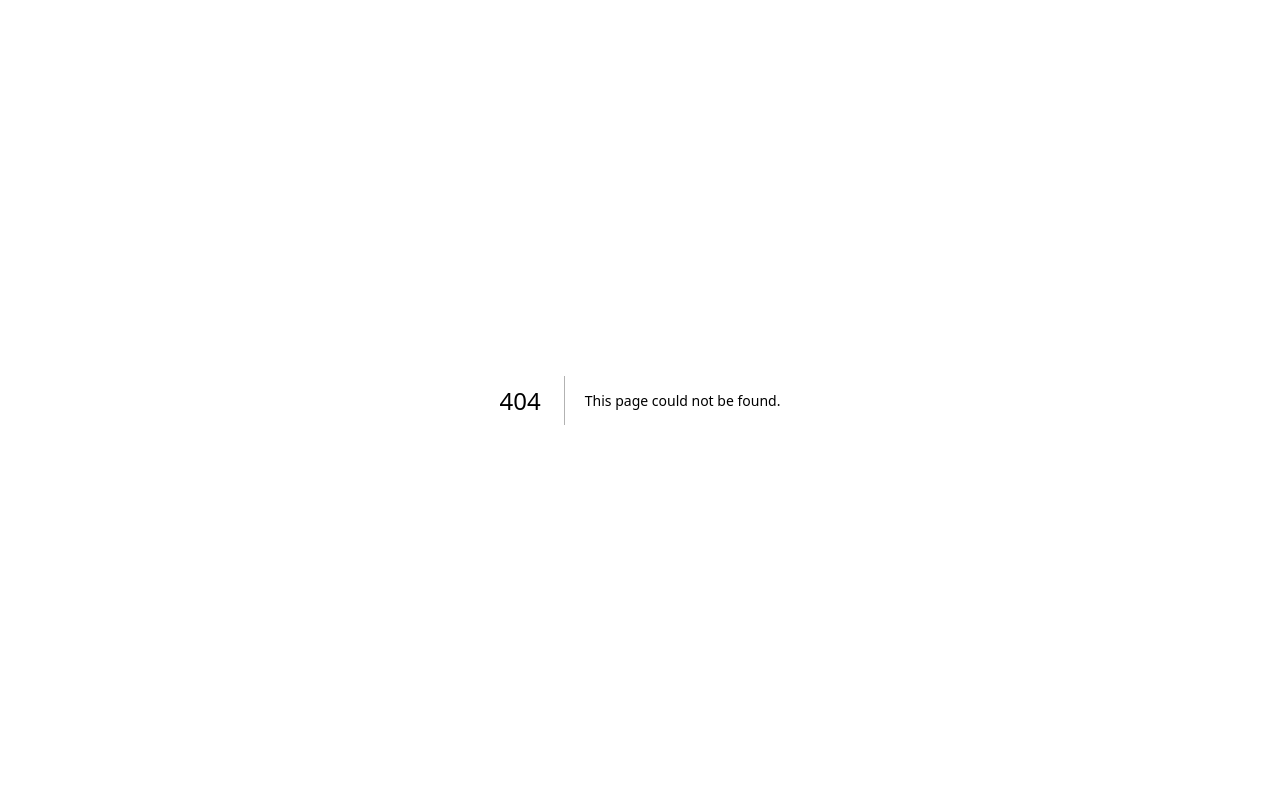
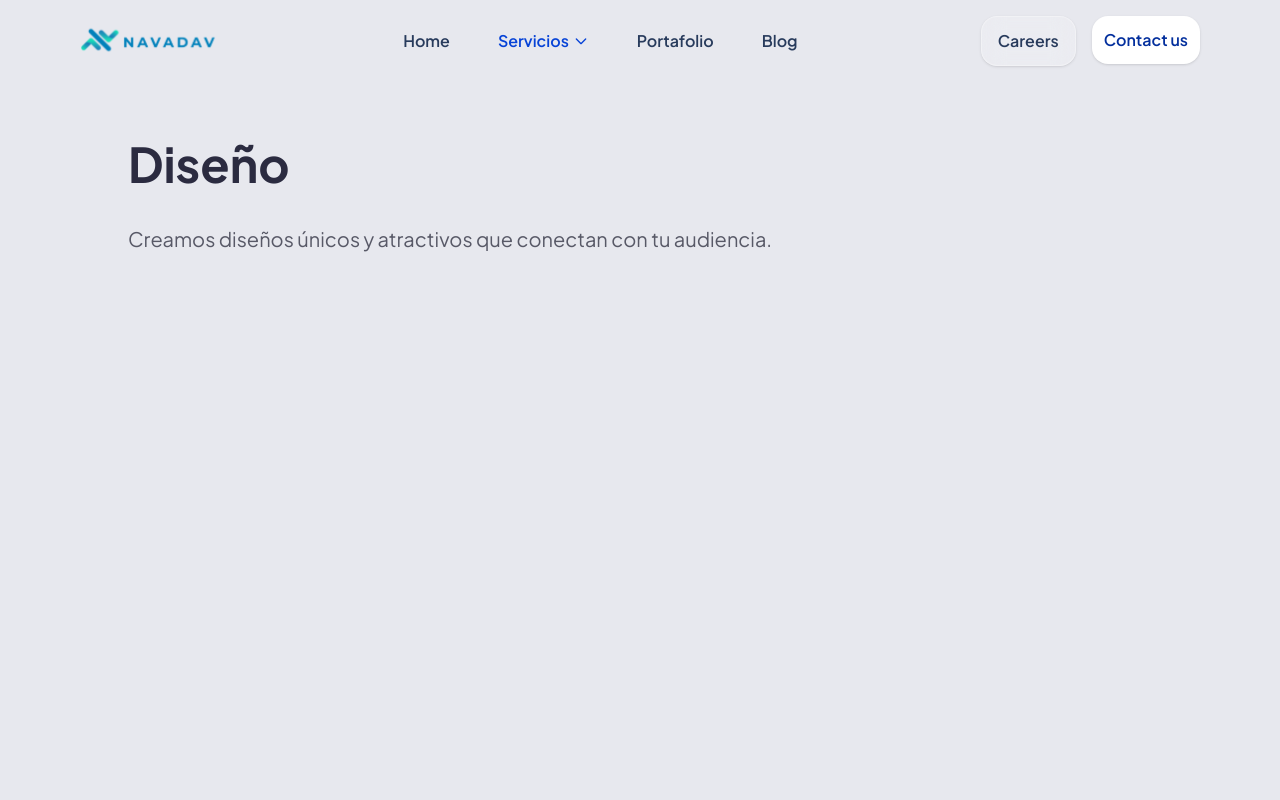
Before and after one commit to navadav-solutions/navadav-homepage, a Next.js app: page /servicios/diseno in a window 1280 px wide. Before the commit this address had no page. Shown: the top 800 px of the page. Built offline with nearby package versions, Linux system fonts and the light colour scheme.

Commit message:
Add Servicios dropdown menu in Layout component and create new service pages for Diseño, Inteligencia de Negocios, and Soluciones a Medida. Enhance CardServices component with updated SVG attributes for better rendering.

```diff
--- a/app/components/CardServices/CardServices.tsx
+++ b/app/components/CardServices/CardServices.tsx
@@ -36,7 +36,7 @@ const CardServices = ({ title, imageSrc, listServices }: CardServicesProps) => {
               <div className='flex flex-row items-center justify-between gap-2'>
                 <span className='text-[24px] font-[500] text-[#2B2B40]'>{service.title}</span>
                 <svg xmlns="http://www.w3.org/2000/svg" width="32" height="32" viewBox="0 0 32 32" fill="none">
-                  <path d="M6 16H26M26 16L18.5 8M26 16L18.5 24" stroke="#2B2B40" stroke-width="1.5" stroke-linecap="round" stroke-linejoin="round" />
+                  <path d="M6 16H26M26 16L18.5 8M26 16L18.5 24" stroke="#2B2B40" strokeWidth="1.5" stroke-linecap="round" stroke-linejoin="round" />
                 </svg>
               </div>
             </li>
--- a/app/layout/Layout.tsx
+++ b/app/layout/Layout.tsx
@@ -9,6 +9,7 @@ import { getAssetPath } from "../utils/assets";
 const Layout = ({ children, isHome }: { children: React.ReactNode, isHome?: boolean }) => {
   const [isMenuOpen, setIsMenuOpen] = useState(false);
   const [isAnimating, setIsAnimating] = useState(false);
+  const [isServicesOpen, setIsServicesOpen] = useState(false);
   const pathname = usePathname();
 
   const handleToggleMenu = () => {
@@ -45,11 +46,49 @@ const Layout = ({ children, isHome }: { children: React.ReactNode, isHome?: bool
               Home
             </button>
           </Link>
-          <Link href="/servicios">
-            <button className={`px-4 py-2 rounded-md hover:bg-gray-100 cursor-pointer ${pathname === "/servicios" ? "text-[#0743D7]" : ""}`}>
+          {/* Servicios Dropdown */}
+          <div
+            className="relative"
+            onMouseEnter={() => setIsServicesOpen(true)}
+            onMouseLeave={() => setIsServicesOpen(false)}
+          >
+            <button
+              className={`px-4 py-2 rounded-md hover:bg-gray-100 cursor-pointer flex items-center gap-1 ${pathname.startsWith("/servicios") ? "text-[#0743D7]" : ""}`}
+            >
               Servicios
+              <svg
+                className={`w-4 h-4 transition-transform duration-200 ${isServicesOpen ? "rotate-180" : ""}`}
+                fill="none"
+                stroke="currentColor"
+                viewBox="0 0 24 24"
+              >
+                <path strokeLinecap="round" strokeLinejoin="round" strokeWidth={2} d="M19 9l-7 7-7-7" />
+              </svg>
             </button>
-          </Link>
+
+            {/* Dropdown Menu */}
+            <div
+              className={`absolute top-full left-0 mt-2 w-64 bg-white rounded-xl shadow-lg border border-gray-100 overflow-hidden transition-all duration-200 ${
+                isServicesOpen ? "opacity-100 visible translate-y-0" : "opacity-0 invisible -translate-y-2"
+              }`}
+            >
+              <Link href="/servicios/soluciones-a-medida" onClick={() => setIsServicesOpen(false)}>
+                <div className="px-4 py-3 hover:bg-gray-50 cursor-pointer transition-colors">
+                  <p className="font-semibold text-gray-800">Soluciones a medida</p>
+                </div>
+              </Link>
+              <Link href="/servicios/diseno" onClick={() => setIsServicesOpen(false)}>
+                <div className="px-4 py-3 hover:bg-gray-50 cursor-pointer transition-colors">
+                  <p className="font-semibold text-gray-800">Diseño</p>
+                </div>
+              </Link>
+              <Link href="/servicios/inteligencia-de-negocios" onClick={() => setIsServicesOpen(false)}>
+                <div className="px-4 py-3 hover:bg-gray-50 cursor-pointer transition-colors">
+                  <p className="font-semibold text-gray-800">Inteligencia de negocios</p>
+                </div>
+              </Link>
+            </div>
+          </div>
           <Link href="/portafolio">
             <button className={`px-4 py-2 rounded-md hover:bg-gray-100 cursor-pointer ${pathname === "/portafolio" ? "text-[#0743D7]" : ""}`}>
               Portafolio
--- /dev/null
+++ b/app/servicios/diseno/page.tsx
@@ -0,0 +1,20 @@
+import Layout from "../../layout/Layout";
+
+export default function DisenoPage() {
+  return (
+    <Layout>
+      <section className="w-full min-h-screen pt-32 pb-16">
+        <div className="w-[80%] mx-auto">
+          <h1 className="text-[48px] font-bold text-[#2B2B40] mb-6">
+            Diseño
+          </h1>
+          <p className="text-[20px] text-[#585967] mb-8">
+            Creamos diseños únicos y atractivos que conectan con tu audiencia.
+          </p>
+
+          {/* Aquí puedes agregar más contenido */}
+        </div>
+      </section>
+    </Layout>
+  );
+}
--- /dev/null
+++ b/app/servicios/inteligencia-de-negocios/page.tsx
@@ -0,0 +1,20 @@
+import Layout from "../../layout/Layout";
+
+export default function InteligenciaDeNegociosPage() {
+  return (
+    <Layout>
+      <section className="w-full min-h-screen pt-32 pb-16">
+        <div className="w-[80%] mx-auto">
+          <h1 className="text-[48px] font-bold text-[#2B2B40] mb-6">
+            Inteligencia de Negocios
+          </h1>
+          <p className="text-[20px] text-[#585967] mb-8">
+            Transforma tus datos en decisiones estratégicas con nuestras soluciones de BI.
+          </p>
+
+          {/* Aquí puedes agregar más contenido */}
+        </div>
+      </section>
+    </Layout>
+  );
+}
```
Also changed, not shown: app/servicios/soluciones-a-medida/page.tsx (renamed from app/pages/Servicios.tsx, +6 -6 lines).
